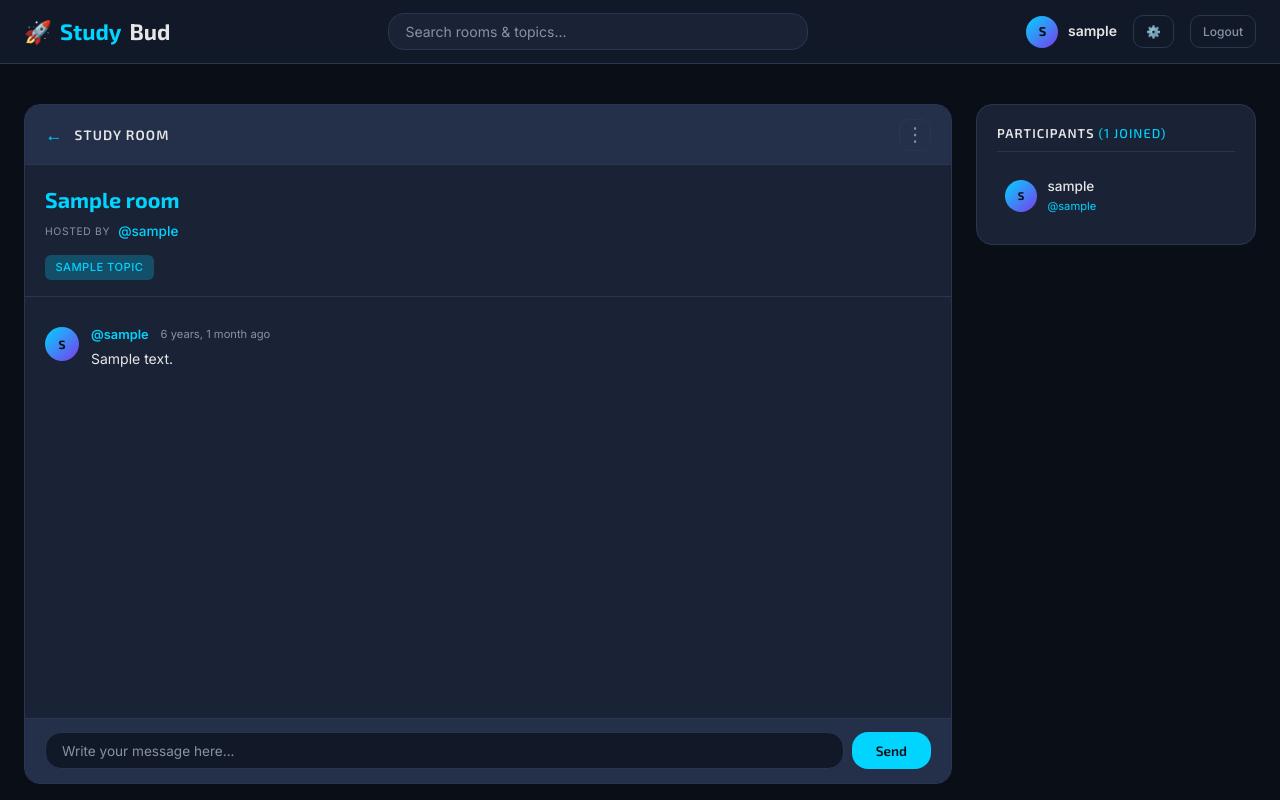
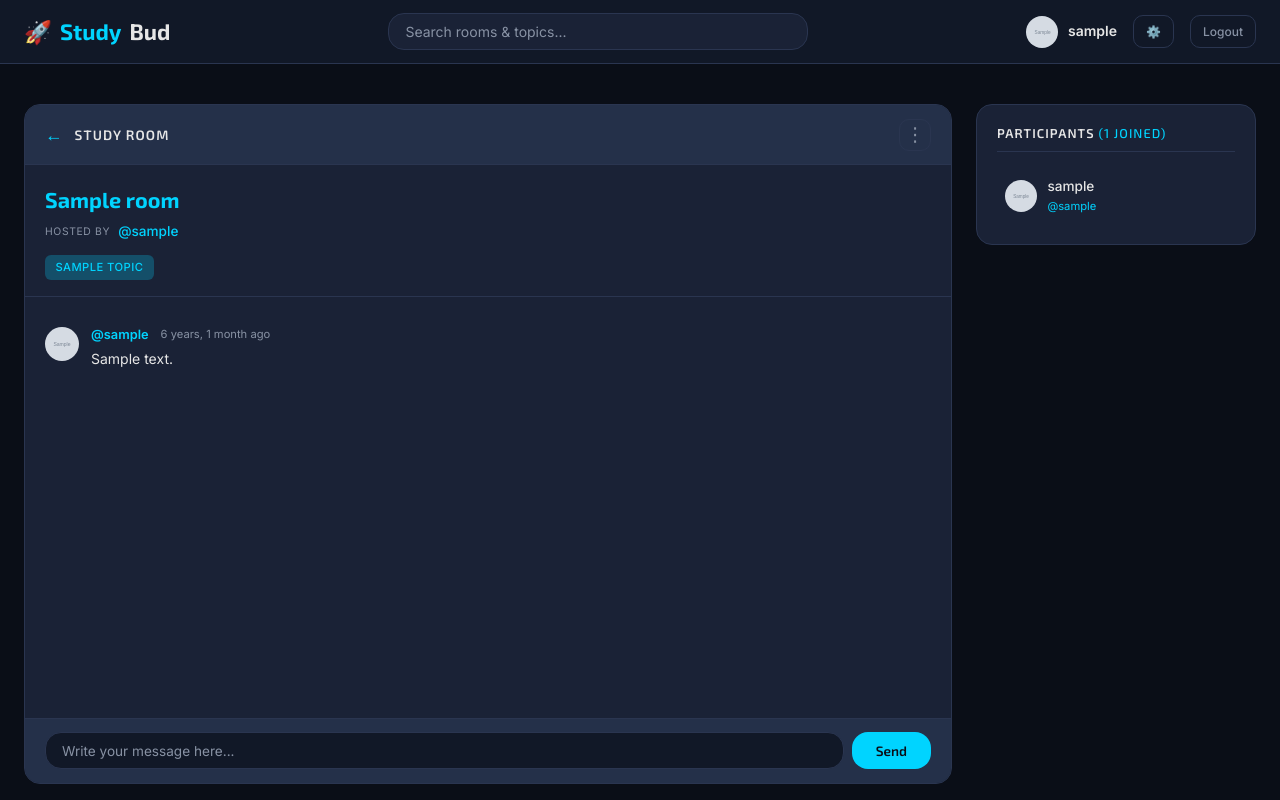
Before and after one commit to Harish-lvrk/study_bud, a Django app: page /room/1/ in a window 1280 px wide. Run offline with Django 5.2, Linux system fonts and the light colour scheme; a user stored in the database is signed in; tables that the repository leaves empty hold one stand-in row (values such as "Sample post"); grey boxes marked "Sample" are stand-in pictures.

Commit message:
rendering the profile picture where evvver needed

```diff
--- a/base/templates/base/room.html
+++ b/base/templates/base/room.html
@@ -46,7 +46,11 @@
         <div class="chat-card__messages">
             {% for message in room_messages %}
             <div class="chat-msg">
-                <div class="chat-msg__avatar">{{ message.user.username|make_list|first }}</div>
+                {% if message.user.profile.avatar and message.user.profile.avatar.name != 'avatar.svg' %}
+                    <img src="{{ message.user.profile.avatar.url }}" alt="{{ message.user.username }}" class="chat-msg__avatar chat-msg__avatar--img">
+                {% else %}
+                    <div class="chat-msg__avatar">{{ message.user.username|make_list|first }}</div>
+                {% endif %}
                 <div class="chat-msg__content">
                     <div class="chat-msg__header">
                         <a href="{% url 'user-profile' message.user.id %}" class="chat-msg__user">@{{ message.user.username }}</a>
@@ -86,7 +90,11 @@
         <div class="participants-card__list">
             {% for user in participants %}
             <a href="{% url 'user-profile' user.id %}" class="participant-row">
-                <div class="participant-avatar">{{ user.username|make_list|first }}</div>
+                {% if user.profile.avatar and user.profile.avatar.name != 'avatar.svg' %}
+                    <img src="{{ user.profile.avatar.url }}" alt="{{ user.username }}" class="participant-avatar participant-avatar--img">
+                {% else %}
+                    <div class="participant-avatar">{{ user.username|make_list|first }}</div>
+                {% endif %}
                 <div class="participant-info">
                     <span class="participant-info__name">{{ user.username }}</span>
                     <span class="participant-info__handle">@{{ user.username }}</span>
--- a/static/styles/main.css
+++ b/static/styles/main.css
@@ -191,6 +191,11 @@ h1, h2, h3, h4, h5, h6 {
     text-transform: uppercase;
 }
 
+.navbar__avatar--img {
+    object-fit: cover;
+    background: none;
+}
+
 /* Mobile nav toggle */
 .navbar__toggle {
     display: none;
@@ -1033,6 +1038,11 @@ h1, h2, h3, h4, h5, h6 {
     margin-top: 0.15rem;
 }
 
+.chat-msg__avatar--img {
+    object-fit: cover;
+    background: none;
+}
+
 .chat-msg__content {
     flex: 1;
     min-width: 0;
@@ -1208,6 +1218,11 @@ h1, h2, h3, h4, h5, h6 {
     color: var(--clr-bg);
     text-transform: uppercase;
     flex-shrink: 0;
+}
+
+.participant-avatar--img {
+    object-fit: cover;
+    background: none;
 }
 
 .participant-info {
--- a/templates/navbar.html
+++ b/templates/navbar.html
@@ -7,7 +7,7 @@
 
         <!-- Search (desktop) -->
         <form class="navbar__search" action="{% url 'home' %}" method="GET">
-            <input type="text" name="q" placeholder="Search rooms & topics..." value="{{ q }}">
+            <input type="text" name="q" placeholder="Search rooms &amp; topics..." value="{{ q }}">
         </form>
 
         <!-- User Actions (desktop) -->
@@ -15,7 +15,11 @@
             {% if request.user.is_authenticated %}
                 <div class="navbar__user">
                     <a href="{% url 'user-profile' request.user.id %}">
-                        <div class="navbar__avatar">{{ request.user.username|make_list|first }}</div>
+                        {% if request.user.profile.avatar and request.user.profile.avatar.name != 'avatar.svg' %}
+                            <img src="{{ request.user.profile.avatar.url }}" alt="{{ request.user.username }}" class="navbar__avatar navbar__avatar--img">
+                        {% else %}
+                            <div class="navbar__avatar">{{ request.user.username|make_list|first }}</div>
+                        {% endif %}
                     </a>
                     <span class="navbar__username">
                         <strong>{{ request.user.username }}</strong>
@@ -49,7 +53,7 @@
 
     <!-- Mobile Search -->
     <form class="mobile-drawer__search" action="{% url 'home' %}" method="GET">
-        <input type="text" name="q" placeholder="Search rooms & topics..." value="{{ q }}">
+        <input type="text" name="q" placeholder="Search rooms &amp; topics..." value="{{ q }}">
     </form>
 
     <!-- Mobile Nav Links -->
@@ -68,7 +72,11 @@
 
     {% if request.user.is_authenticated %}
     <div class="mobile-drawer__footer">
-        <div class="navbar__avatar">{{ request.user.username|make_list|first }}</div>
+        {% if request.user.profile.avatar and request.user.profile.avatar.name != 'avatar.svg' %}
+            <img src="{{ request.user.profile.avatar.url }}" alt="{{ request.user.username }}" class="navbar__avatar navbar__avatar--img">
+        {% else %}
+            <div class="navbar__avatar">{{ request.user.username|make_list|first }}</div>
+        {% endif %}
         <span><strong>{{ request.user.username }}</strong></span>
     </div>
     {% endif %}
```
